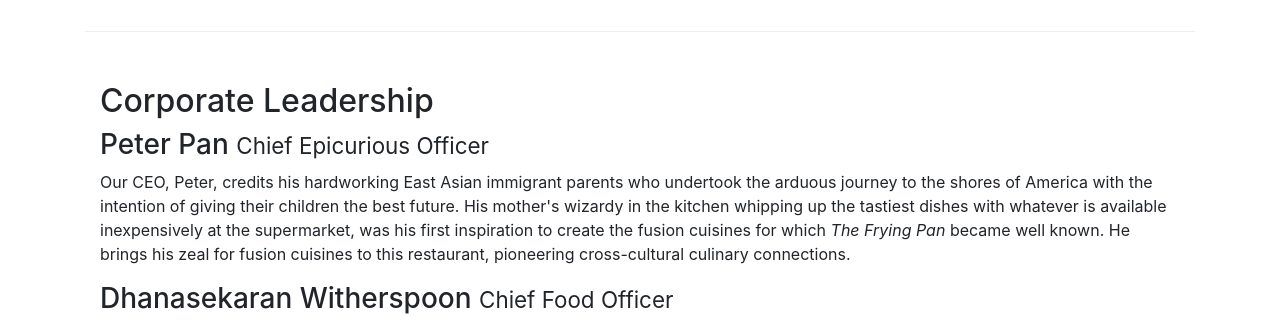
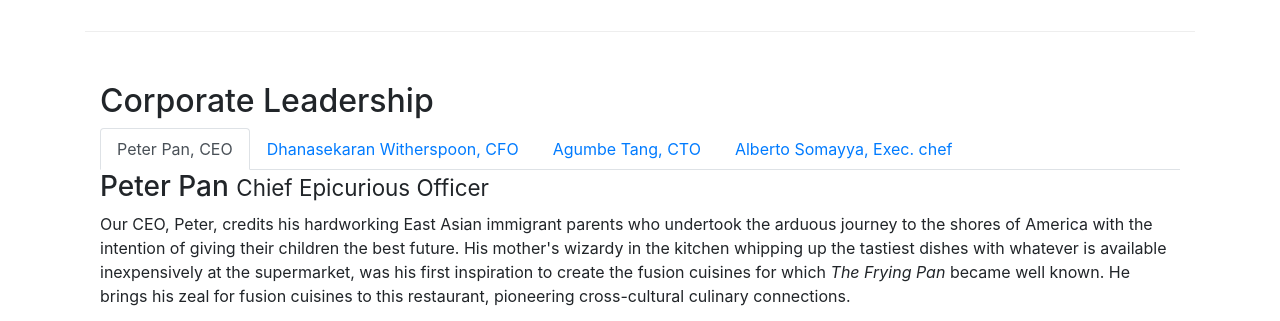
Before and after one commit to DPrinceKumar/Bootstrap-coursera, a website: page aboutus.html in a window 1280 px wide. Shown: the part 940-1261 px from the top of the page. Drawn offline with nearby package versions, Linux system fonts and the light colour scheme.

Commit message:
tabes is created

```diff
--- a/aboutus.html
+++ b/aboutus.html
@@ -107,14 +107,46 @@
         <div class="row row-content">
             <div  class="col-12">
                 <h2>Corporate Leadership</h2>
+
+                <ul class="nav nav-tabs">
+                    <li class="nav-item">
+                        <a class="nav-link active" href="#peter" role="tab"
+                        data-toggle="tab">Peter Pan, CEO</a>
+                    </li>
+                    <li class="nav-item">
+                        <a class="nav-link" href="#Dhanasekaran" role="tab"
+                        data-toggle="tab">Dhanasekaran Witherspoon, CFO</a>
+                    </li>
+                    <li class="nav-item">
+                        <a class="nav-link" href="#Agumbe" role="tab"
+                        data-toggle="tab">Agumbe Tang, CTO</a>
+                    </li>
+                    <li class="nav-item">
+                        <a class="nav-link" href="#Alberto" role="tab"
+                        data-toggle="tab">Alberto Somayya, Exec. chef</a>
+                    </li>
+                </ul>
+                <div class="tab-content">
+                    <div role="tabpanel" class="tab-pane fade show active" id="perter">
                         <h3>Peter Pan <small>Chief Epicurious Officer</small></h3>
                         <p class="d-none d-sm-block">Our CEO, Peter, credits his hardworking East Asian immigrant parents who undertook the arduous journey to the shores of America with the intention of giving their children the best future. His mother's wizardy in the kitchen whipping up the tastiest dishes with whatever is available inexpensively at the supermarket, was his first inspiration to create the fusion cuisines for which <em>The Frying Pan</em> became well known. He brings his zeal for fusion cuisines to this restaurant, pioneering cross-cultural culinary connections.</p>
+                    </div>
+
+                    <div role="tabpanel" class="tab-pane fade" id="Dhanasekaran">
                         <h3>Dhanasekaran Witherspoon <small>Chief Food Officer</small></h3>
                         <p class="d-none d-sm-block">Our CFO, Danny, as he is affectionately referred to by his colleagues, comes from a long established family tradition in farming and produce. His experiences growing up on a farm in the Australian outback gave him great appreciation for varieties of food sources. As he puts it in his own words, <em>Everything that runs, wins, and everything that stays, pays!</em></p>
+                    </div>
+
+                    <div role="tabpanel" class="tab-pane fade" id="Agumbe">
                         <h3>Agumbe Tang <small>Chief Taste Officer</small></h3>
                         <p class="d-none d-sm-block">Blessed with the most discerning gustatory sense, Agumbe, our CTO, personally ensures that every dish that we serve meets his exacting tastes. Our chefs dread the tongue lashing that ensues if their dish does not meet his exacting standards. He lives by his motto, <em>You click only if you survive my lick.</em></p>
+                    </div>
+
+                    <div role="tabpanel" class="tab-pane fade" id="Alberto">
                          <h3>Alberto Somayya <small>Executive Chef</small></h3>
                         <p class="d-none d-sm-block">Award winning three-star Michelin chef with wide International experience having worked closely with whos-who in the culinary world, he specializes in creating mouthwatering Indo-Italian fusion experiences. He says, <em>Put together the cuisines from the two craziest cultures, and you get a winning hit! Amma Mia!</em></p>
+                    </div>
+                </div>
             </div>
        </div>
        <div class="row row-content">
```
Lines whose indentation alone changed are shown as unchanged.
